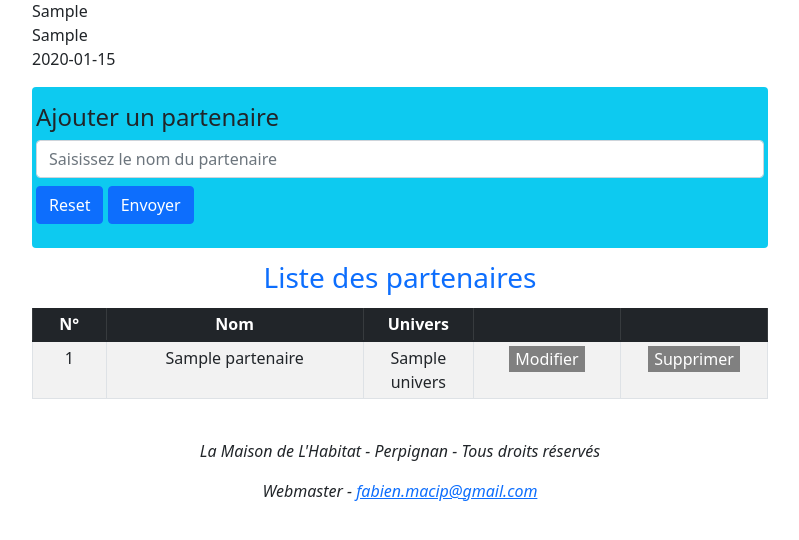
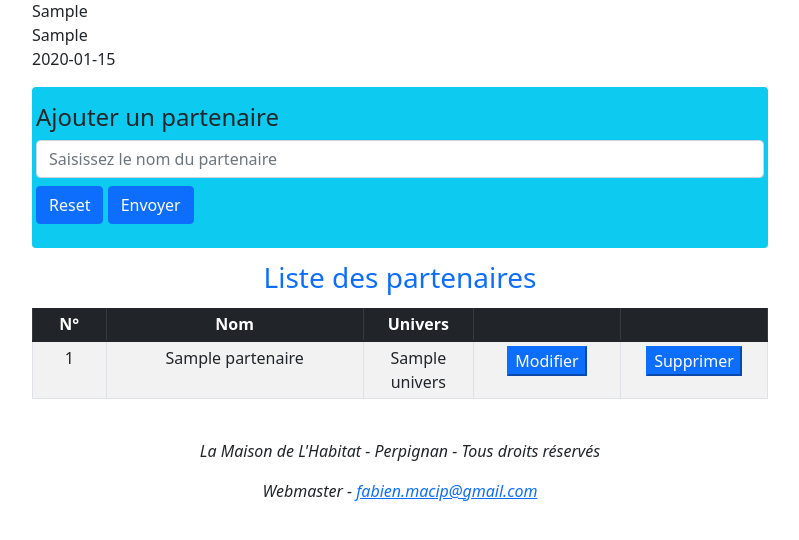
Before and after one commit to fabienmacip/lmh-perpignan, a PHP site: template vues/liste-partenaire.php in a window 1280 px wide. Shown: the part 121-661 px from the top of the page, without its empty margins (240-1039 px from the left). Run offline with PHP 8.4, Linux system fonts and the light colour scheme; the visitor is signed in with stand-in values (Sample User, id 1); the template is opened without the code that fills it: most values are stand-ins (such as "Sample title", 1, 10 or a date in 2020); some libraries are stand-ins or nearby versions.

Commit message:
PARTENAIRE Formulaire Modif/Suppr ok avec liste des univers

```diff
--- a/index.php
+++ b/index.php
@@ -79,10 +79,10 @@ elseif (isset($_POST['page']) && 'universs' === $_POST['page'] && isset($_POST['
 // PARTENAIRE - CRUD
 // PARTENAIRE - CREATE
 elseif (isset($_POST['page']) && 'partenaires' === $_POST['page'] && isset($_POST['action']) && 'createPartenaire' === $_POST['action'] && isset($_POST['nom'])) {
-    $controleur->createPartenaire($_POST['nom']);
+    $controleur->createPartenaire($_POST['nom'], $_POST['univers']);
 // PARTENAIRE - UPDATE
 } elseif (isset($_POST['page']) && 'partenaires' === $_POST['page'] && isset($_POST['action']) && 'updatePartenaire' === $_POST['action'] && isset($_POST['nom'])) {
-    $controleur->updatePartenaire($_POST['idPartenaireToUpdate'],$_POST['nom']);
+    $controleur->updatePartenaire($_POST['idPartenaireToUpdate'],$_POST['nom'],$_POST['univers']);
 // PARTENAIRE - DELETE
 } elseif (isset($_GET['page']) && 'partenaires' === $_GET['page'] && isset($_GET['action']) && 'delete' === $_GET['action'] && isset($_GET['id']) && isset($_GET['nom'])) {
     $controleur->deletePartenaire($_GET['id'],$_GET['nom']);
--- a/script/script.js
+++ b/script/script.js
@@ -87,9 +87,6 @@ let pageMission ='';
 
       $('.add-link').hide();
 
-      $('#tableau-chasseurs').hide();
-      $('#printbutton').hide();
-      //$('#tableEtiquettes').hide();
       $('.confidentiel').show();
 
       // Formulaires de création ayant l'icône PLUS
@@ -99,9 +96,6 @@ let pageMission ='';
     } else {
       $('form').show();
 
-      $('#tableau-chasseurs').show();
-      $('#printbutton').show();
-      $('#tableEt8iquettes').show();
       $('.confidentiel').hide();
 
       /* $('button').show(); */
@@ -184,12 +178,15 @@ function confirmeSuppressionUnivers(id,nom){
 // ##############  PARTENAIRE  ###################
 
 // Affiche le formulaire de modification du partenaire
-function displayUpdatePartenaire(id, nom, surnom){
+function displayUpdatePartenaire(id, nom, univers){
 
   let updateForm = '<form method="post" action="index.php">' +
                 '<div class="form-group row my-3">' +
                 '<div class="col-12 col-lg-6 mb-3 mb-lg-0 d-flex align-items-start">' +
                 '<label for="nom"></label><input type="text" maxlength="40" name="nom" value="'+ nom + '" id="nom" placeholder="'+ nom + '" class="form-control">' +
+                '</div>' +
+                '<div class="col-12 col-lg-6 mb-3 mb-lg-0 d-flex align-items-start">' +
+                '<label for="univers"></label><input type="text" maxlength="20" name="univers" value="'+ univers + '" id="univers" placeholder="'+ univers + '" class="form-control">' +
                 '</div>' +
                 '<div class="col-12 col-lg-6 d-fle4x justify-content-around align-items-start mt-2"><input type="hidden" name="idPartenaireToUpdate" id="idPartenaireToUpdate" value="' + id + '">' +
                 '<input type="hidden" name="action" id="action" value="updatePartenaire">' +
@@ -201,7 +198,7 @@ function displayUpdatePartenaire(id, nom, surnom){
 
   //let codeAConserver = $(`#tr${id}`);
   let codeAConserver = $('#tr'+id);
-  $('#tr'+id).replaceWith("<tr id='tr"+id+"'><td colspan='4'>" + updateForm + "</td></tr>");
+  $('#tr'+id).replaceWith("<tr id='tr"+id+"'><td colspan='5'>" + updateForm + "</td></tr>");
 
   // On frise tous les autres boutons "Modifier"
   $('.updatePartenaire').prop('disabled',true);
--- a/vues/liste-partenaire.php
+++ b/vues/liste-partenaire.php
@@ -91,14 +91,17 @@ ob_start();
                             </td>
                             <td>
                                 <!--<a href="pays.php?action=edit&id=--><?php //$pays->getId() ?><!--" class="link-secondary">-->
-                                <button type="button" id="updatePartenaire<?= $partenaire->getId() ?>" class="updatePartenaire btn-primary inactif-force"
-                                    onclick=displayUpdatePartenaire(<?php echo $partenaire->getId().",'".str_replace(" ","&nbsp;",$partenaire->getNom())."'" ?>)
+                                <button type="button" id="updatePartenaire<?= $partenaire->getId() ?>" class="updatePartenaire btn-primary"
+                                    onclick=displayUpdatePartenaire(<?php echo $partenaire->getId().",'"
+                                    .str_replace(" ","&nbsp;",$partenaire->getNom())."','"
+                                    .str_replace(" ","&nbsp;",$partenaire->getUnivers()).
+                                    "'" ?>)
                                     >
                                     Modifier
                                 </button>
                             </td>
                             <td>
-                                <button type="submit" class="btn-primary inactif-force" onclick=confirmeSuppressionPartenaire(<?php echo $partenaire->getId().',"'.str_replace(" ","&nbsp;",$partenaire->getNom()).'"' ?>)4>
+                                <button type="submit" class="btn-primary" onclick=confirmeSuppressionPartenaire(<?php echo $partenaire->getId().',"'.str_replace(" ","&nbsp;",$partenaire->getNom()).'"' ?>)>
                                     Supprimer
                                 </button>
                                 </form>
```
